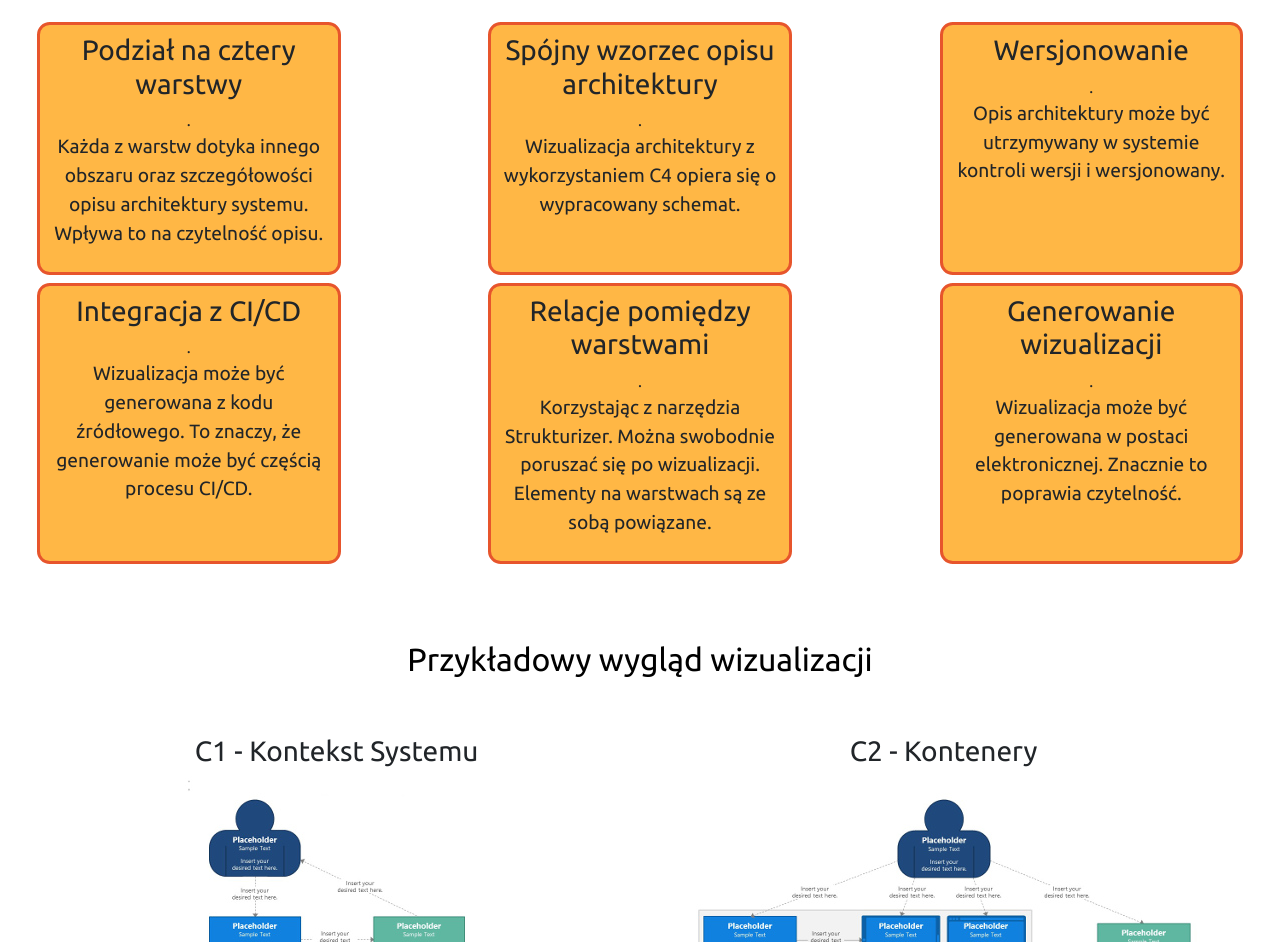
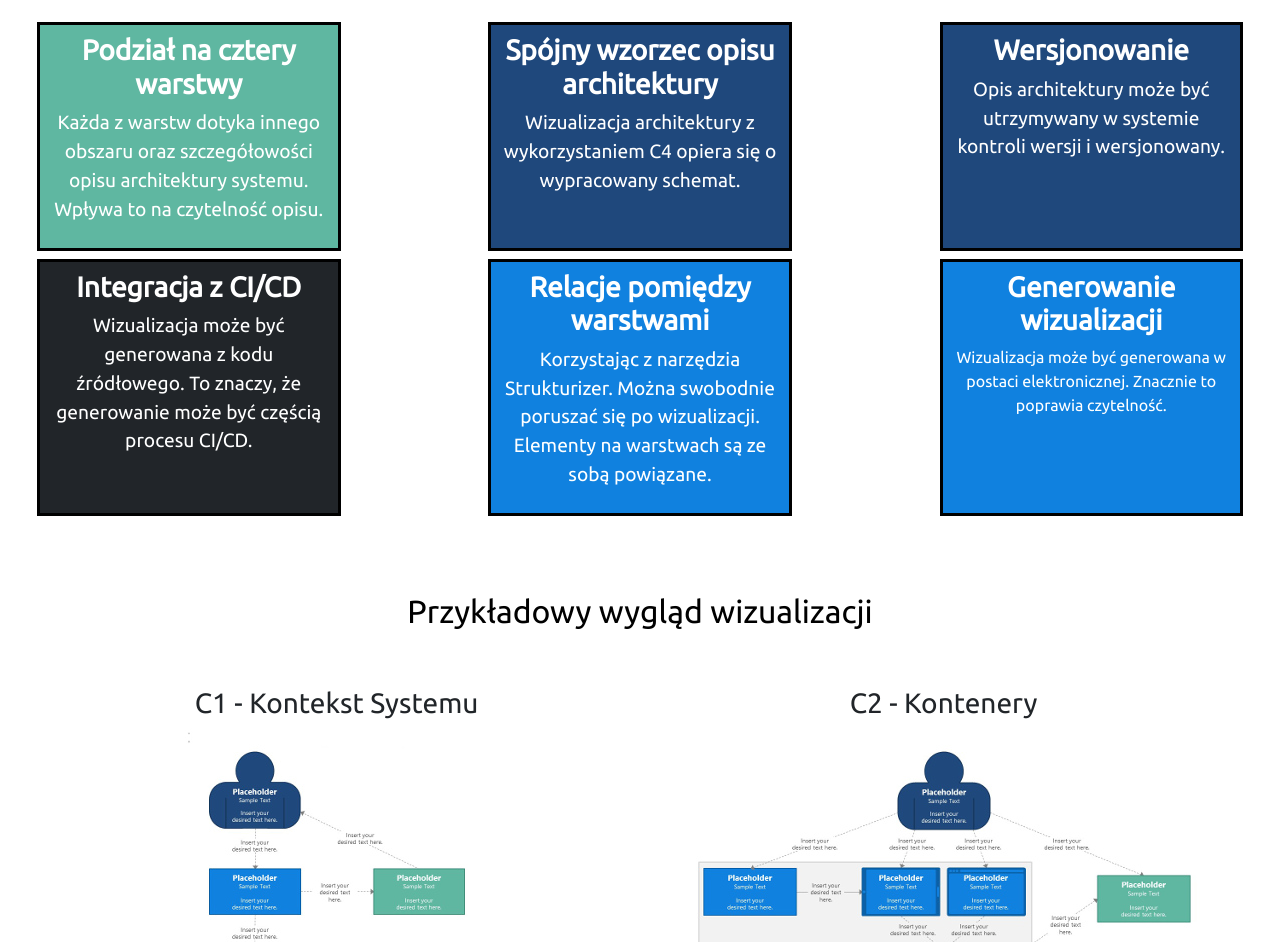
Before and after one commit to krzysztofowsiany/modelc4_lp, a plain HTML site: page index.html in a window 1280 px wide. Shown: the part 473-1415 px from the top of the page. Drawn offline with nearby package versions, Linux system fonts and the light colour scheme; a script that the page names is missing; files whose address does not match are found by name.

Commit message:
update colors

```diff
--- a/css/style.css
+++ b/css/style.css
@@ -1,9 +1,10 @@
 :root {
-  --c1: #344d90;
-  --c2: #5cc5ef;
-  --c3: #ffb745;
+  --c1: #1f487c;
+  --c2: #1081df;
+  --c3: #5fb7a1;
   --c4: #e7552c;
   --c5: #ffffff;
+  --c7: #212529;
   --c6: #000000;
 }
 
@@ -29,23 +30,42 @@ h2.about {
   color: var(--c6);
 }
 
+h3.box {
+  font-weight: bold;
+}
+
 p.about {
   font-size: 1.5rem;
 }
 
-p.description {
+p.box {
   font-size: 1.2rem;
+  vertical-align: middle;
 }
 
-div.box {
+img {
+  max-width: 100%
+}
+
+div.box, .box2, .box3, .box4  {
   background-color: var(--c3);
-  border-color: var(--c4);
+  border-color: var(--c6);
   border-style: solid;
-  border-radius: 1vw;
+  color: var(--c5);
 
 }
 
+.box2 {
+  background-color: var(--c2);
+}
 
+.box3 {
+  background-color: var(--c1);
+}
+
+.box4 {
+  background-color: var(--c7);
+}
 /* subscribe1 */
 .subscribe-1-bg {
   background-color: var(--c2);
@@ -77,7 +97,7 @@ div.box {
 
 /* subscribe2 */
 .subscribe-2-bg {
-  background-color: var(--c4);
+  background-color: var(--c7);
 }
 .subscribe-2-bold {
   font-weight: bold;
@@ -92,11 +112,11 @@ div.box {
   border-color:  var(--c5);
 }
 .subscribe-2-btn:hover{
-  background-color:  var(--c5);
+  background-color:  var(--c7);
   color: var(--c4);
   border-style: solid;
   border-width: 5px;
-  border-color: var(--c5);
+  border-color: var(--c4);
 }
 
 p.subscribe-2-text {
@@ -107,14 +127,23 @@ p.subscribe-2-text {
 h2.subscribe-2 {
   color:var(--c5);
 }
-h1.subscribe-2 {
+
+h2.subscribe-2 {
   color:var(--c5);
 }
 /* subscribe2 */
 
 /* subscribe3 */
 .subscribe-3-bg {
-  background-color: var(--c3);
+  background-color: var(--c2);
+}
+
+h2.subscribe-3 {
+  color:var(--c5);
+}
+
+h2.subscribe-3 {
+  color:var(--c5);
 }
 
 .subscribe-3-btn{
@@ -141,12 +170,22 @@ h2.subscribe-4 {
 }
 
 h1.subscribe-4 {
-  font-weight: bold;
+  color:var(--c5);
 }
 
+h3.subscribe-4 {
+  color:var(--c5);
+}
+
+strong.subscribe-4 {
+  color:var(--c1);
+
+}
+
+
 .subscribe-4-btn{
-  background-color: var(--c3);
-  color: var(--c6);
+  background-color: var(--c7);
+  color: var(--c5);
   font-size: 1.6rem;
 }
 
@@ -159,7 +198,7 @@ h1.subscribe-4 {
 
 /* contact */
 .contact-bg {
-  background-color:var(--c6);
+  background-color:var(--c7);
 }
 
 h2.contact {
@@ -176,6 +215,5 @@ h2.contact {
 h2.share {
   color:var(--c6);
   font-weight: bold;
-
 }
 /* share */
--- a/index.html
+++ b/index.html
@@ -94,36 +94,36 @@
 
       <div class="row  justify-content-between">
         <div class="col-md-3 align-middle box  p-2  m-1">
-          <h3 class="about">Podział na cztery warstwy</h3>.
-          <p class="description">Każda z warstw dotyka innego obszaru oraz szczegółowości opisu architektury systemu.
+          <h3 class="box">Podział na cztery warstwy</h3>
+          <p class="box">Każda z warstw dotyka innego obszaru oraz szczegółowości opisu architektury systemu.
             Wpływa to na czytelność opisu.</p>
         </div>
 
-        <div class="col-md-3 align-middle box p-2 m-1">
-          <h3 class="about">Spójny wzorzec opisu architektury</h3>.
-          <p class="description">Wizualizacja architektury z wykorzystaniem C4 opiera się o wypracowany schemat.</p>
+        <div class="col-md-3 align-middle box3 p-2 m-1">
+          <h3 class="box">Spójny wzorzec opisu architektury</h3>
+          <p class="box">Wizualizacja architektury z wykorzystaniem C4 opiera się o wypracowany schemat.</p>
         </div>
 
-        <div class="col-md-3   box p-2  m-1">
-          <h3 class="about">Wersjonowanie</h3>.
-          <p class="description">Opis architektury może być utrzymywany w systemie kontroli wersji i wersjonowany.</p>
+        <div class="col-md-3   box3 p-2  m-1">
+          <h3 class="box">Wersjonowanie</h3>
+          <p class="box">Opis architektury może być utrzymywany w systemie kontroli wersji i wersjonowany.</p>
         </div>
 
-        <div class="col-md-3  box p-2  m-1">
-          <h3 class="about">Integracja z CI/CD</h3>.
-          <p class="description">Wizualizacja może być generowana z kodu źródłowego. To znaczy, że generowanie może być
+        <div class="col-md-3  box4 p-2  m-1 ">
+          <h3 class="box">Integracja z CI/CD</h3>
+          <p class="box">Wizualizacja może być generowana z kodu źródłowego. To znaczy, że generowanie może być
             częścią procesu CI/CD.</p>
         </div>
 
-        <div class="col-md-3  box p-2  m-1">
-          <h3 class="about">Relacje pomiędzy warstwami</h3>.
-          <p class="description">Korzystając z narzędzia Strukturizer. Można swobodnie poruszać się po wizualizacji.
+        <div class="col-md-3  box2 p-2  m-1">
+          <h3 class="box">Relacje pomiędzy warstwami</h3>
+          <p class="box">Korzystając z narzędzia Strukturizer. Można swobodnie poruszać się po wizualizacji.
             Elementy na warstwach są ze sobą powiązane.</p>
         </div>
 
-        <div class="col-md-3  box p-2  m-1">
-          <h3 class="about">Generowanie wizualizacji</h3>.
-          <p class="description">Wizualizacja może być generowana w postaci elektronicznej. Znacznie to poprawia
+        <div class="col-md-3  box2 p-2  m-1 ">
+          <h3 class="box">Generowanie wizualizacji</h3>
+          <p class="v">Wizualizacja może być generowana w postaci elektronicznej. Znacznie to poprawia
             czytelność.</p>
         </div>
       </div>
@@ -180,7 +180,7 @@
         <div class="col pb-4">
           <button class="btn subscribe-3-btn p-4" href="javascript:;" onclick="ml_webform('show')">
             <i class="bi bi-arrow-right-square-fill"></i>&nbsp;
-            Dawaj te maile!</button>
+            Dawaj te maile, ale już!</button>
         </div>
       </div>
     </div>
@@ -236,11 +236,16 @@
       </div>
       <div class="row align-items-center pb-4">
         <div class="col p-4">
-          <h3>Co tydzień dostaniesz treściwy e-mail na swoją skrzynkę pocztową.</h3>
+          <h3 class="subscribe-4">Co tydzień dostaniesz <strong class="subscribe-4">treściwy e-mail</strong> na swoją
+            skrzynkę pocztową.
+          </h3>
           <br />
-          <h3>Gdy nadejdzie pora. Powołam Cię do programu ModelC4 dla .NETu. Otrzymasz NAJLEPSZĄ ofertę.</h3>
+          <h3 class="subscribe-4">Gdy nadejdzie pora. Powołam Cię do programu <strong class="subscribe-4">ModelC4 dla
+              .NETu</strong>.
+            Otrzymasz NAJLEPSZĄ
+            ofertę.</h3>
           <br />
-          <h3>Wystarczy, że zapiszesz się na skrzynkę.</h3>
+          <h3 class="subscribe-4">Wystarczy, że <strong class="subscribe-4">zapiszesz</strong> się na skrzynkę.</h3>
         </div>
       </div>
     </div>
@@ -252,7 +257,7 @@
   <section class="contact-bg text-center p-4">
     <div class="fluid-container">
       <div class="row align-items-center ">
-        <div class="col p-4">
+        <div class="col p-4 ">
           <h2 class="contact">Nie możesz spać po nocach. Masz wątpliwości czy dołączyć?</h2>
           <h2 class="contact">Spytaj <a href="mailto:krzysztof@modelc4.pl">krzysztof@modelc4.pl</a></h2>
         </div>
```
